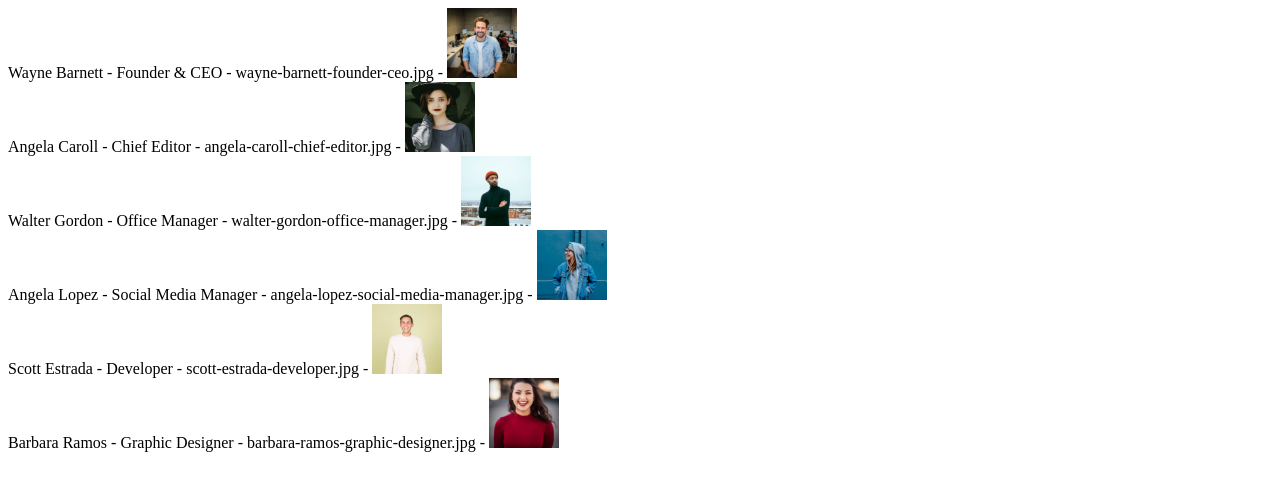
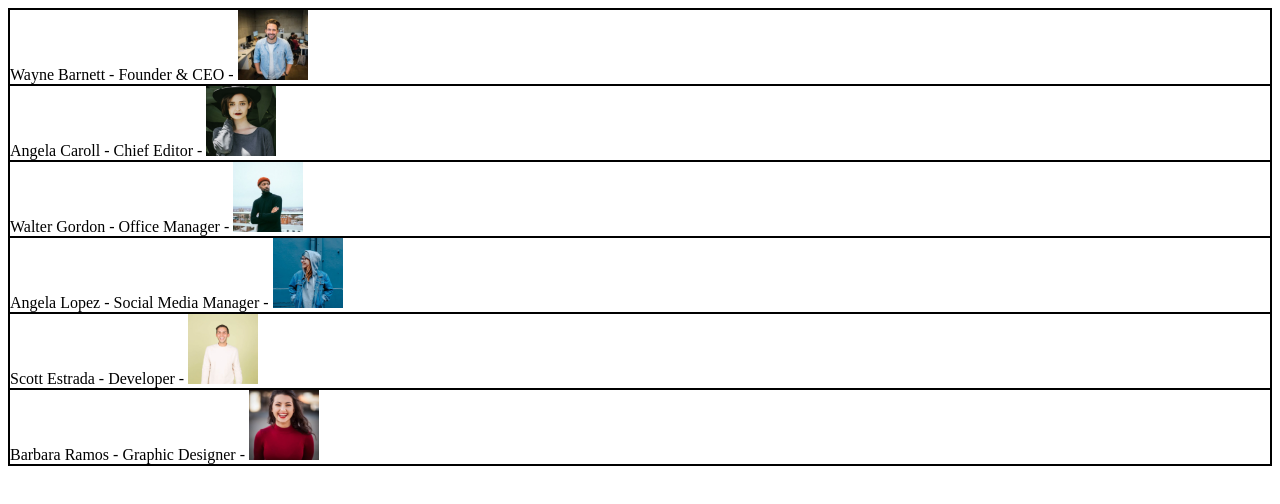
Before and after one commit to AntonioBoksic/js-our-team, a plain HTML site: page index.html in a window 1280 px wide. Drawn offline with Linux system fonts and the light colour scheme.

Commit message:
aggiunto un if per non inserire la stringa dell'immagine e lasciare solo elemento immagine nel div di riferimento

```diff
--- a/main.js
+++ b/main.js
@@ -91,14 +91,18 @@ for (i = 0 ; i < teamArray.length ; i ++) {
     for (let chiave in teamArray[i]) {
         console.log(teamArray[i][chiave])
 
-        //la inserisco nell' elemtno div
-        elDiv.append(teamArray[i][chiave] + " - ");
-        //che poi metto nel container
-        elContainer.append(elDiv);
+            if (chiave !== "img") {
+            //la inserisco nell' elemtno div
+
+                elDiv.append(teamArray[i][chiave] + " - ");
+                //che poi metto nel container
+                elContainer.append(elDiv);}
+
+
 
     }
 
-    //inserisci elemento img nell'elemento div
+    //inserisci elemento img nel div in html
     elDiv.innerHTML += elImg;
 
     console.log(elDiv)
--- a/style.css
+++ b/style.css
@@ -2,3 +2,7 @@ img {
     width: 70px;
     height: 70px;
 }
+
+div {
+    border: 1px solid black;
+}
```
